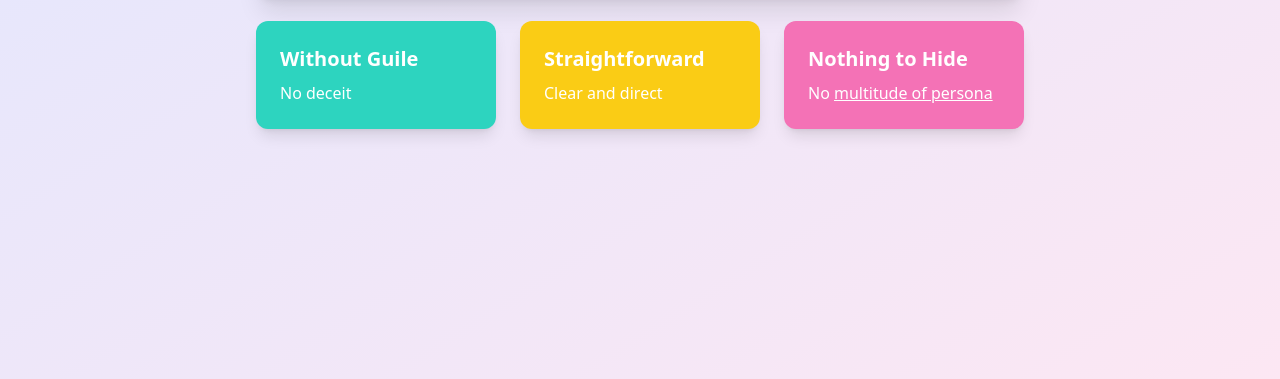
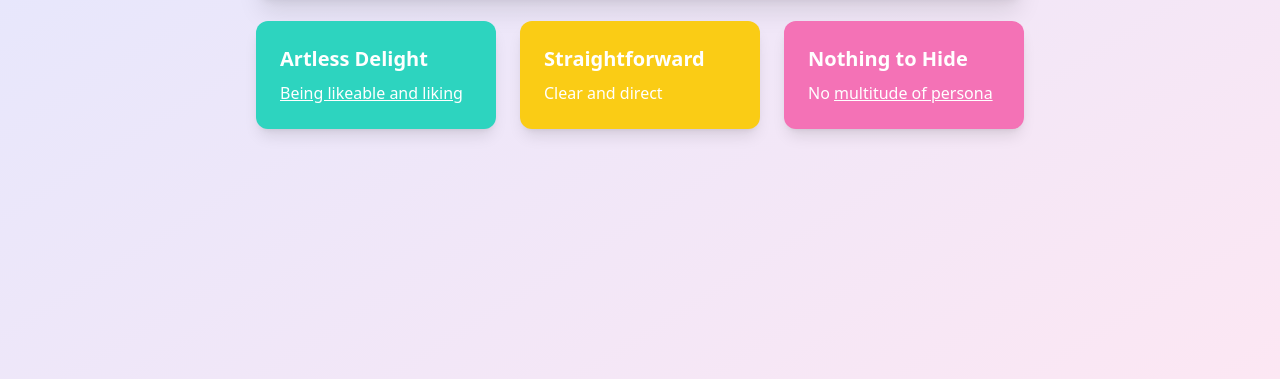
Before and after one commit to srid/naivete.me, a plain HTML site: page index.html in a window 1280 px wide. Shown: the part 421-800 px from the top of the page. Drawn offline with nearby package versions, Linux system fonts and the light colour scheme.

Commit message:
likeable

```diff
--- a/index.html
+++ b/index.html
@@ -17,8 +17,8 @@
         <!-- Property Cards -->
         <div class="grid grid-cols-1 md:grid-cols-3 gap-6">
             <div class="bg-teal-400 rounded-xl shadow-lg p-6 text-white transform hover:rotate-2 transition-transform">
-                <h2 class="text-xl font-semibold">Without Guile</h2>
-                <p class="mt-2">No deceit</p>
+                <h2 class="text-xl font-semibold">Artless Delight</h2>
+                <p class="mt-2"><a class="underline" href="https://gist.github.com/srid/c974f5a705e3c4aec0679c7e18d1444d">Being likeable and liking</a></p>
             </div>
             <div class="bg-yellow-400 rounded-xl shadow-lg p-6 text-white transform hover:-rotate-2 transition-transform">
                 <h2 class="text-xl font-semibold">Straightforward</h2>
```
